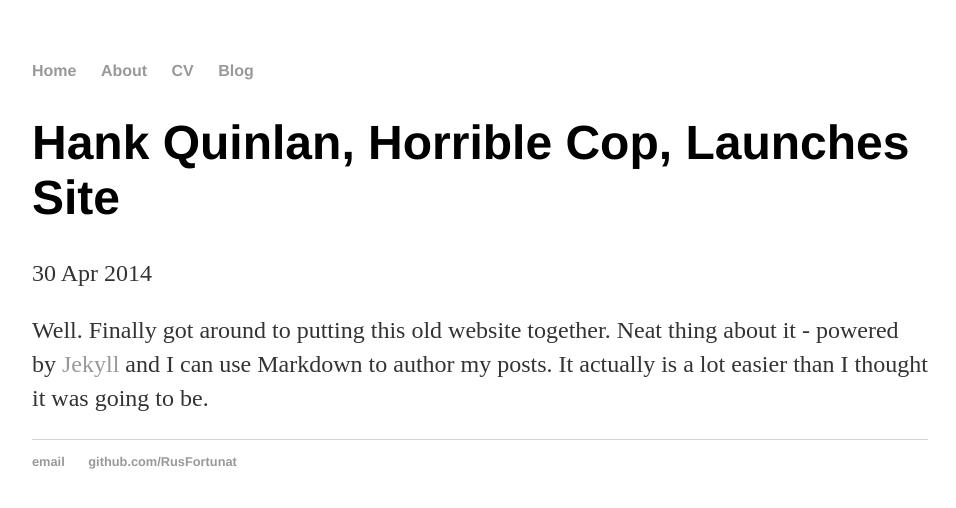
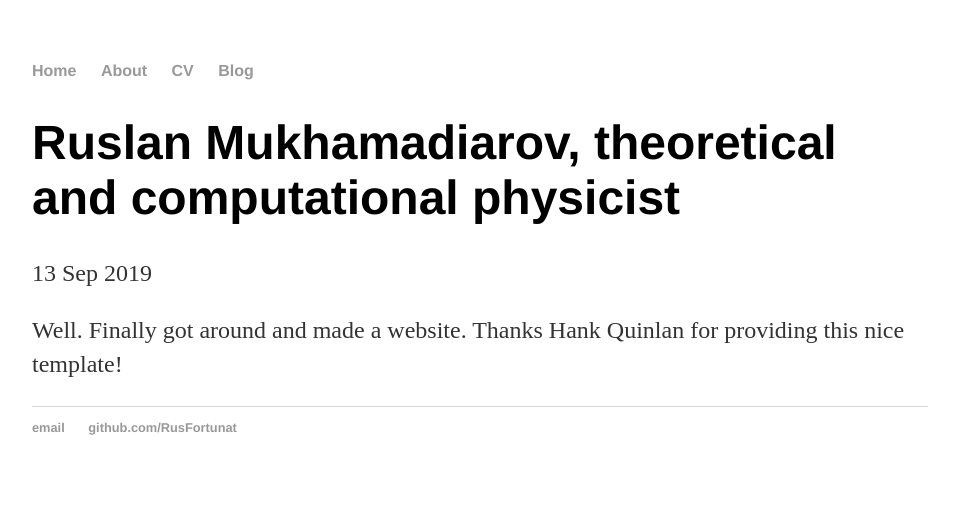
Before and after one commit to RusFortunat/mukhamadiarov, a Jekyll site: the page built from _posts/2014-04-30-hank-quinlan-site-launched.md, in a window 1280 px wide. Shown: the top 508 px of the page, without its empty margins (160-1116 px from the left). Built offline with Jekyll 4.4.1, drawn with Linux system fonts in a browser that asks for light colours.

Commit message:
Update 2014-04-30-hank-quinlan-site-launched.md

```diff
--- a/_posts/2014-04-30-hank-quinlan-site-launched.md
+++ b/_posts/2014-04-30-hank-quinlan-site-launched.md
@@ -1,7 +1,7 @@
 ---
 layout: post
-title: "Hank Quinlan, Horrible Cop, Launches Site"
-date: 2014-04-30
+title: "Ruslan Mukhamadiarov, theoretical and computational physicist"
+date: 2019-09-13
 ---
 
-Well. Finally got around to putting this old website together. Neat thing about it - powered by [Jekyll](http://jekyllrb.com) and I can use Markdown to author my posts. It actually is a lot easier than I thought it was going to be.
+Well. Finally got around and made a website. Thanks Hank Quinlan for providing this nice template!
```
